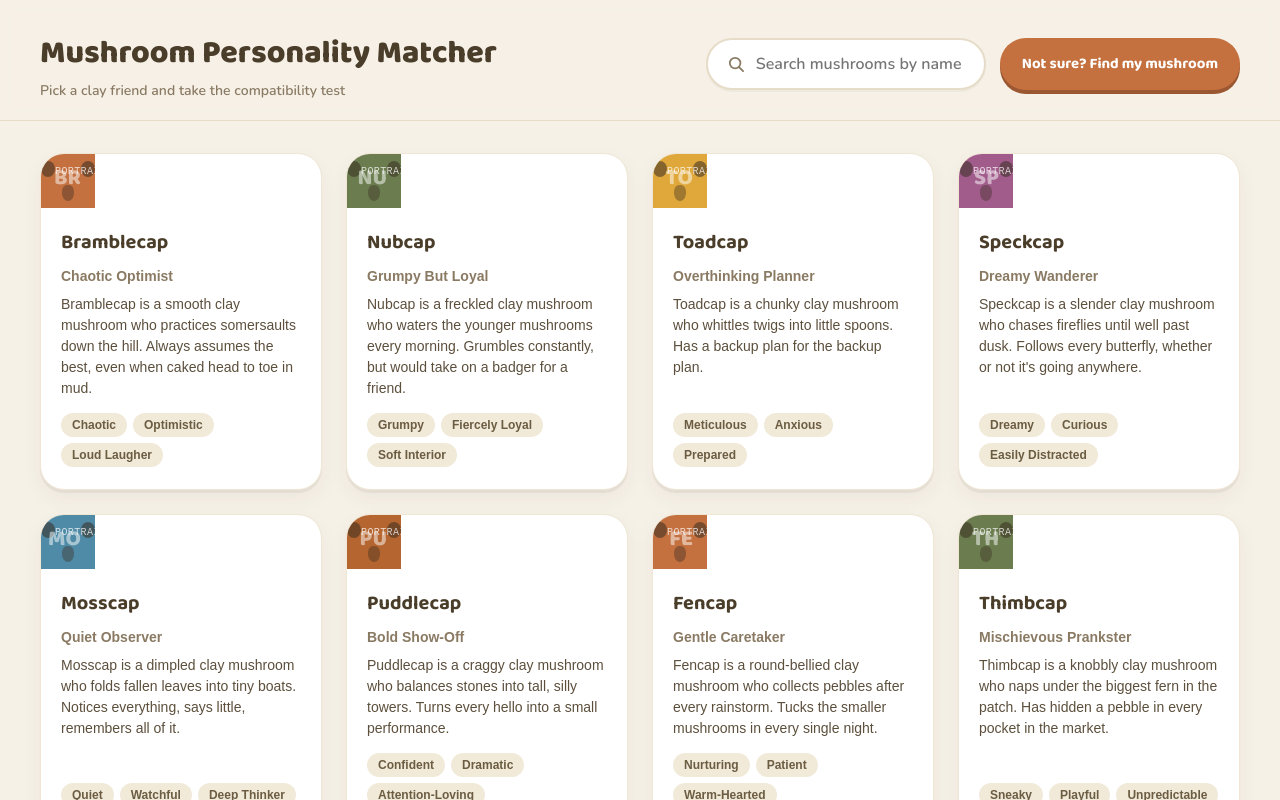
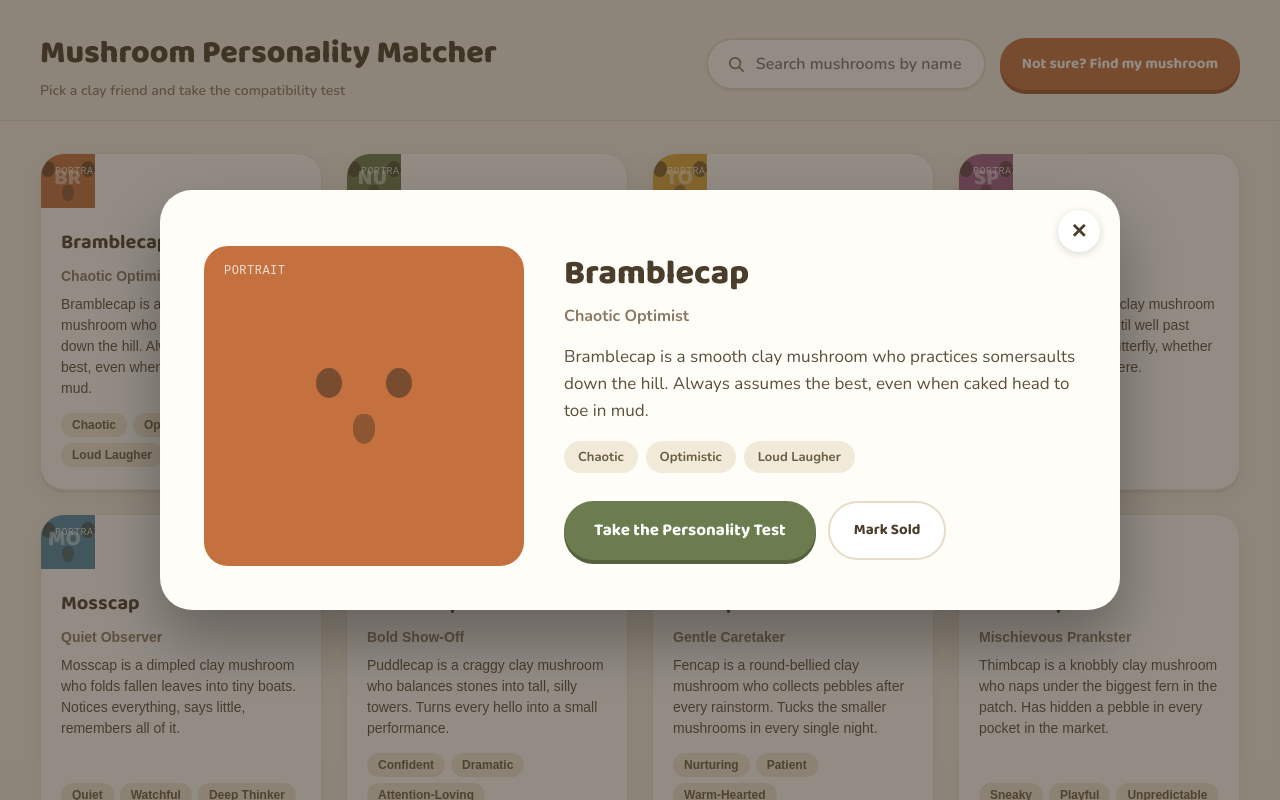
Before and after one commit to sharadbrat/mushroom-personality-matcher, a React (Vite) app: page / in a window 1280 px wide. Both pictures are taken after a click on the button 181 px from the left and 321 px from the top of the page. Shown: the top 800 px of the page. Built offline with nearby package versions, Linux system fonts and the light colour scheme.

Commit message:
feat: add mushroom detail modal with sold toggle

```diff
--- a/src/App.tsx
+++ b/src/App.tsx
@@ -1,25 +1,53 @@
 import { useMemo, useState } from 'react';
 import Header from './components/Header';
 import MushroomGrid from './components/MushroomGrid';
+import DetailModal from './components/DetailModal';
 import { mushrooms } from './data/mushrooms';
 import { fuzzyMatch } from './utils';
 import { useSoldMushrooms } from './hooks/useSoldMushrooms';
+import type { QuizPhase } from './types';
 import './styles/global.css';
 import './styles/gallery.css';
+import './styles/modal.css';
 
 export default function App() {
   const [query, setQuery] = useState('');
-  const { soldIds } = useSoldMushrooms();
+  const [selectedId, setSelectedId] = useState<string | null>(null);
+  const [phase, setPhase] = useState<QuizPhase>('detail');
+  const { soldIds, toggleSold } = useSoldMushrooms();
 
   const filtered = useMemo(
     () => mushrooms.filter((m) => fuzzyMatch(m.name, query)),
     [query]
   );
 
+  const selected = mushrooms.find((m) => m.id === selectedId) ?? null;
+
+  const openCard = (m: { id: string }) => {
+    setSelectedId(m.id);
+    setPhase('detail');
+  };
+
+  const closeModal = () => {
+    setSelectedId(null);
+    setPhase('detail');
+  };
+
   return (
     <div className="app-shell">
       <Header query={query} onQueryChange={setQuery} onFindMushroom={() => {}} />
-      <MushroomGrid mushrooms={filtered} soldIds={soldIds} onOpen={() => {}} />
+      <MushroomGrid mushrooms={filtered} soldIds={soldIds} onOpen={openCard} />
+      {selected && (
+        <DetailModal
+          mushroom={selected}
+          sold={soldIds.includes(selected.id)}
+          phase={phase}
+          onClose={closeModal}
+          onToggleSold={() => toggleSold(selected.id)}
+          onStartTest={() => setPhase('question')}
+          quizContent={<div style={{ padding: 48 }}>Quiz coming in Task 6</div>}
+        />
+      )}
     </div>
   );
 }
--- /dev/null
+++ b/src/components/DetailModal.tsx
@@ -0,0 +1,27 @@
+import type { ReactNode } from 'react';
+import type { Mushroom, QuizPhase } from '../types';
+import MushroomDetail from './MushroomDetail';
+
+interface Props {
+  mushroom: Mushroom;
+  sold: boolean;
+  phase: QuizPhase;
+  onClose: () => void;
+  onToggleSold: () => void;
+  onStartTest: () => void;
+  quizContent: ReactNode;
+}
+
+export default function DetailModal({ mushroom, sold, phase, onClose, onToggleSold, onStartTest, quizContent }: Props) {
+  return (
+    <div className="modal-overlay">
+      <div className="modal-panel">
+        <button className="modal-close" onClick={onClose}>✕</button>
+        {phase === 'detail' && (
+          <MushroomDetail mushroom={mushroom} sold={sold} onToggleSold={onToggleSold} onStartTest={onStartTest} />
+        )}
+        {phase !== 'detail' && quizContent}
+      </div>
+    </div>
+  );
+}
--- /dev/null
+++ b/src/components/MushroomDetail.tsx
@@ -0,0 +1,47 @@
+import type { Mushroom } from '../types';
+
+interface Props {
+  mushroom: Mushroom;
+  sold: boolean;
+  onToggleSold: () => void;
+  onStartTest: () => void;
+}
+
+export default function MushroomDetail({ mushroom, sold, onToggleSold, onStartTest }: Props) {
+  return (
+    <div className="detail-layout">
+      <div className="detail-hero" style={{ background: mushroom.color, filter: sold ? 'grayscale(0.7)' : 'none' }}>
+        <div className="portrait-label">portrait</div>
+        <div className="portrait-eyes">
+          <div className="portrait-eye" />
+          <div className="portrait-eye" />
+        </div>
+        <div className="portrait-mouth" />
+        {sold && <div className="sold-badge">Sold</div>}
+      </div>
+      <div className="detail-info">
+        <div>
+          <div className="detail-name">{mushroom.name}</div>
+          <div className="detail-tagline">{mushroom.tagline}</div>
+        </div>
+        <div className="detail-description">{mushroom.description}</div>
+        <div className="detail-tags">
+          {mushroom.tags.map((tag) => (
+            <div className="tag-chip" key={tag}>{tag}</div>
+          ))}
+        </div>
+        <div className="detail-actions">
+          {!sold && (
+            <button className="primary-button" onClick={onStartTest}>Take the Personality Test</button>
+          )}
+          {sold && (
+            <div className="sold-message">This mushroom has already found its person.</div>
+          )}
+          <button className="secondary-button" onClick={onToggleSold}>
+            {sold ? 'Mark Available' : 'Mark Sold'}
+          </button>
+        </div>
+      </div>
+    </div>
+  );
+}
--- /dev/null
+++ b/src/styles/modal.css
@@ -0,0 +1,185 @@
+.modal-overlay {
+  position: fixed;
+  inset: 0;
+  background: rgba(58, 47, 34, 0.55);
+  z-index: 100;
+  display: flex;
+  align-items: center;
+  justify-content: center;
+  padding: 24px;
+}
+
+.modal-panel {
+  background: #fffdf8;
+  width: 100%;
+  max-width: 960px;
+  max-height: 92vh;
+  overflow-y: auto;
+  border-radius: 32px;
+  box-shadow: 0 30px 60px rgba(0, 0, 0, 0.3);
+  position: relative;
+  animation: modalIn 0.25s ease;
+}
+
+.modal-panel--narrow {
+  max-width: 900px;
+}
+
+.modal-close {
+  position: absolute;
+  top: 20px;
+  right: 20px;
+  z-index: 5;
+  width: 42px;
+  height: 42px;
+  border-radius: 50%;
+  background: #ffffff;
+  border: none;
+  box-shadow: 0 2px 8px rgba(0, 0, 0, 0.15);
+  display: flex;
+  align-items: center;
+  justify-content: center;
+  font-size: 20px;
+  font-weight: 800;
+  color: #4a3d2a;
+}
+
+.detail-layout {
+  display: flex;
+  flex-wrap: wrap;
+  gap: 40px;
+  padding: 56px 44px 44px;
+  align-items: flex-start;
+}
+
+.detail-hero {
+  position: relative;
+  aspect-ratio: 1 / 1;
+  display: flex;
+  flex-direction: column;
+  align-items: center;
+  justify-content: center;
+  border-radius: 24px;
+  width: 100%;
+  max-width: 320px;
+  flex: none;
+}
+
+.detail-hero .portrait-label {
+  position: absolute;
+  top: 18px;
+  left: 20px;
+  font-family: ui-monospace, monospace;
+  font-size: 12px;
+  letter-spacing: 0.04em;
+  color: rgba(255, 255, 255, 0.75);
+  text-transform: uppercase;
+}
+
+.detail-hero .portrait-eyes {
+  display: flex;
+  gap: 44px;
+  align-items: center;
+  justify-content: center;
+}
+
+.detail-hero .portrait-eye {
+  width: 26px;
+  height: 30px;
+  border-radius: 50%;
+  background: rgba(58, 47, 34, 0.55);
+}
+
+.detail-hero .portrait-mouth {
+  width: 22px;
+  height: 30px;
+  border-radius: 50% 50% 60% 60%;
+  background: rgba(58, 47, 34, 0.4);
+  margin: 16px auto 0;
+}
+
+.detail-hero .sold-badge {
+  top: 18px;
+  right: 18px;
+  font-size: 12px;
+  padding: 6px 12px;
+}
+
+.detail-info {
+  display: flex;
+  flex-direction: column;
+  gap: 16px;
+  flex: 1;
+  min-width: 260px;
+}
+
+.detail-name {
+  font-family: 'Baloo 2', sans-serif;
+  font-weight: 800;
+  font-size: 34px;
+  color: #4a3d2a;
+}
+
+.detail-tagline {
+  font-size: 16px;
+  font-weight: 700;
+  color: #8a7a63;
+  margin-top: 4px;
+}
+
+.detail-description {
+  font-size: 17px;
+  line-height: 1.6;
+  color: #5c4f3c;
+  max-width: 520px;
+}
+
+.detail-tags {
+  display: flex;
+  flex-wrap: wrap;
+  gap: 8px;
+}
+
+.detail-tags .tag-chip {
+  font-size: 13px;
+  padding: 7px 14px;
+}
+
+.detail-actions {
+  display: flex;
+  flex-wrap: wrap;
+  gap: 12px;
+  margin-top: 12px;
+}
+
+.primary-button {
+  background: #6b7d4f;
+  color: #fff;
+  font-family: 'Baloo 2', sans-serif;
+  font-weight: 700;
+  font-size: 17px;
+  padding: 16px 30px;
+  border-radius: 999px;
+  border: none;
+  box-shadow: 0 4px 0 #55613e;
+}
+
+.secondary-button {
+  background: #ffffff;
+  border: 2px solid #e6dcc8;
+  color: #4a3d2a;
+  font-family: 'Baloo 2', sans-serif;
+  font-weight: 700;
+  font-size: 15px;
+  padding: 15px 24px;
+  border-radius: 999px;
+}
+
+.sold-message {
+  display: flex;
+  align-items: center;
+  font-family: 'Baloo 2', sans-serif;
+  font-weight: 700;
+  font-size: 15px;
+  color: #a89a80;
+}
```
